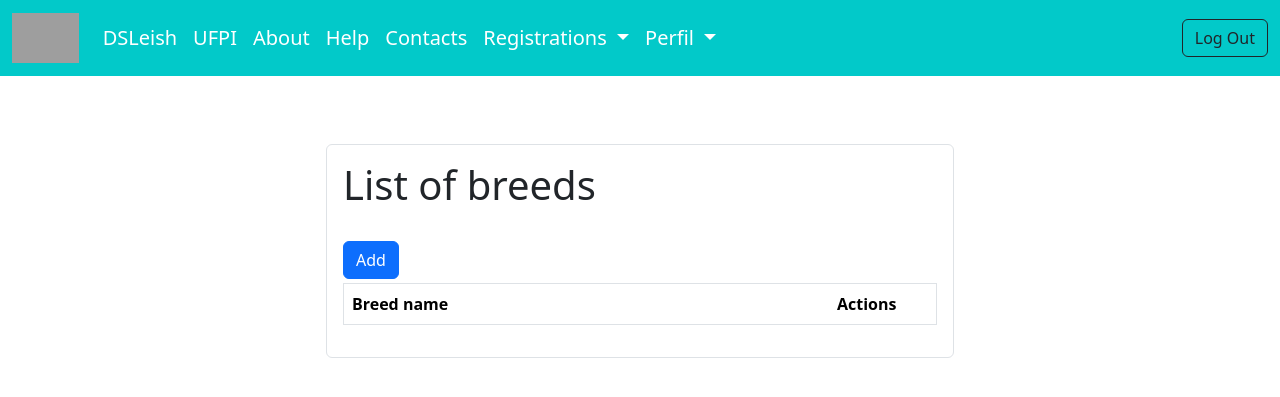
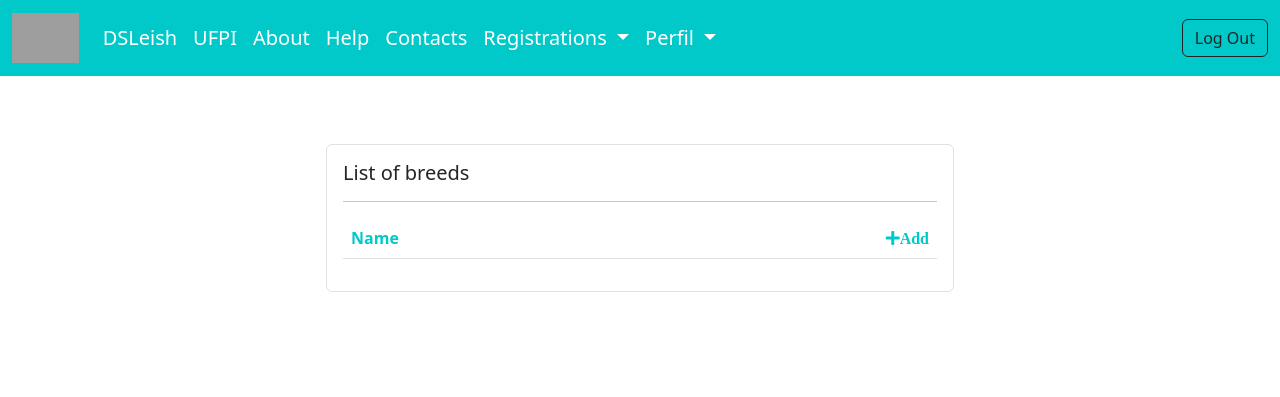
Before and after one commit to infopontes/dsleish, a Django app: page /breed/ in a window 1280 px wide. Shown: the top 397 px of the page. Run offline with Django 5.2, Linux system fonts and the light colour scheme; the visitor is signed in with stand-in values (Sample User, id 1); data that the repository does not hold is empty; some libraries are stand-ins or nearby versions; grey boxes are pictures that could not be loaded.

Commit message:
Change apps Breed and Specie.

```diff
--- a/backend/breed/templates/breed/breed_detail.html
+++ b/backend/breed/templates/breed/breed_detail.html
@@ -11,11 +11,11 @@
 
 <div class="container w-50 p-3 border rounded">
 
-    <h1>Breed Detail</h1>
+    <h5>Breed Detail</h5>
     <br>
 
     <div class="container border p-2">
-        <p><strong>Breed Name:</strong>  {{ object.name }} </p>
+        <p><strong>Name:</strong>  {{ object.name }} </p>
         <p><strong>Description:</strong> {{ object.description }} </p>
     </div>
     <br>
--- a/backend/breed/templates/breed/breed_list.html
+++ b/backend/breed/templates/breed/breed_list.html
@@ -10,19 +10,20 @@
 <br>
 
 <div class="container w-50 p-3 border rounded">
-    <h1>List of breeds</h1>
-    <br>
-    <a
-      href="{% url 'breed:breed_create' %}"
-      class="btn btn-primary"
-    >Add</a>
-    <br>
-
-    <table class="table border mt-1">
+    <h5>List of breeds</h5>
+    <hr>
+    <table class="table mt-1">
       <thead>
         <tr>
-          <th scope="col" class="col-6">Breed name</th>
-          <th scope="col" class="col-1">Actions</th>
+          <th style="width: 98%; color: rgb(2, 201, 201);">Name</th>
+          <th colspan="2">    <a
+            href="{% url 'breed:breed_create' %}"
+            style="color: rgb(2, 201, 201);"
+          >
+            <span>
+              <i class="fa fa-plus">Add</i>
+            </span></a>
+          </th>
         </tr>
       </thead>
       <tbody>
@@ -32,21 +33,21 @@
               {% comment %} <a href="{% url 'breed:breed_detail' object.pk %}">{{ object }}</a>  {% endcomment %}
               <a href="{{ object.get_absolute_url }}">{{ object }}</a>
           </td>
-          <td>
+          <td class="mr-0">
             <!-- update -->
             <a
               href="{% url 'breed:breed_update' object.pk %}"
-              class="mr-5"
             >
               <span>
-                <i class="fas fa-pen"></i>
+                <i class="fa fa-edit"></i>
               </span>
             </a>
-
+            </td>
+            <td class="ml-0">
             <!-- delete -->
             <a href="{% url 'breed:breed_delete' object.pk %}" class="ml-5">
               <span>
-                <i class="fa fa-trash text-danger p-1"></i>
+                <i class="fa fa-trash text-danger"></i>
               </span>
             </a>
           </td>
--- a/backend/breed/urls.py
+++ b/backend/breed/urls.py
@@ -9,5 +9,5 @@ urlpatterns = [
     path('create/', v.BreedCreateView.as_view(), name='breed_create'),
     path('<uuid:pk>/', v.BreedDetailView.as_view(), name='breed_detail'),
     path('<uuid:pk>/update/', v.BreedUpdateView.as_view(), name='breed_update'),
-    path('<uuid:pk>/delete/', v.breed_delete, name='breed_delete'),
+    path('<uuid:pk>/delete/', v.BreedDeleteView.as_view(), name='breed_delete'),
 ]
--- a/backend/breed/views.py
+++ b/backend/breed/views.py
@@ -37,7 +37,6 @@ class BreedUpdateView(LoginRequiredMixin, UpdateView):
     # success_url = reverse_lazy('race:race_list')
 
 
-def breed_delete(LoginRequiredMixin, request, pk):
-    instance = Breed.objects.get(pk=pk)
-    instance.delete()
-    return redirect('breed:breed_list')
+class BreedDeleteView(DeleteView):
+    model = Breed
+    success_url = reverse_lazy("breed:breed_list")
--- a/backend/specie/templates/specie/specie_detail.html
+++ b/backend/specie/templates/specie/specie_detail.html
@@ -11,7 +11,8 @@
 
 <div class="container w-50 p-3 border rounded">
 
-    <h1>Specie Detail</h1>
+    <h5>Specie Detail</h5>
+
     <br>
 
     <div class="container border p-2">
--- a/backend/specie/urls.py
+++ b/backend/specie/urls.py
@@ -9,5 +9,5 @@ urlpatterns = [
     path('create/', v.SpecieCreateView.as_view(), name='specie_create'),
     path('<uuid:pk>/', v.SpecieDetailView.as_view(), name='specie_detail'),
     path('<uuid:pk>/update/', v.SpecieUpdateView.as_view(), name='specie_update'),
-    path('<uuid:pk>/delete/', v.specie_delete, name='specie_delete'),
+    path('<uuid:pk>/delete/', v.SpecieDeleteView.as_view(), name='specie_delete'),
 ]
```
Also changed, not shown: backend/breed/templates/breed/breed_confirm_delete.html (added, +31 -0 lines), backend/core/templates/base.html (+8 -0 lines), backend/specie/templates/specie/specie_confirm_delete.html (added, +31 -0 lines), backend/specie/templates/specie/specie_list.html (+17 -16 lines), backend/specie/views.py (+3 -5 lines), 1 other file.
